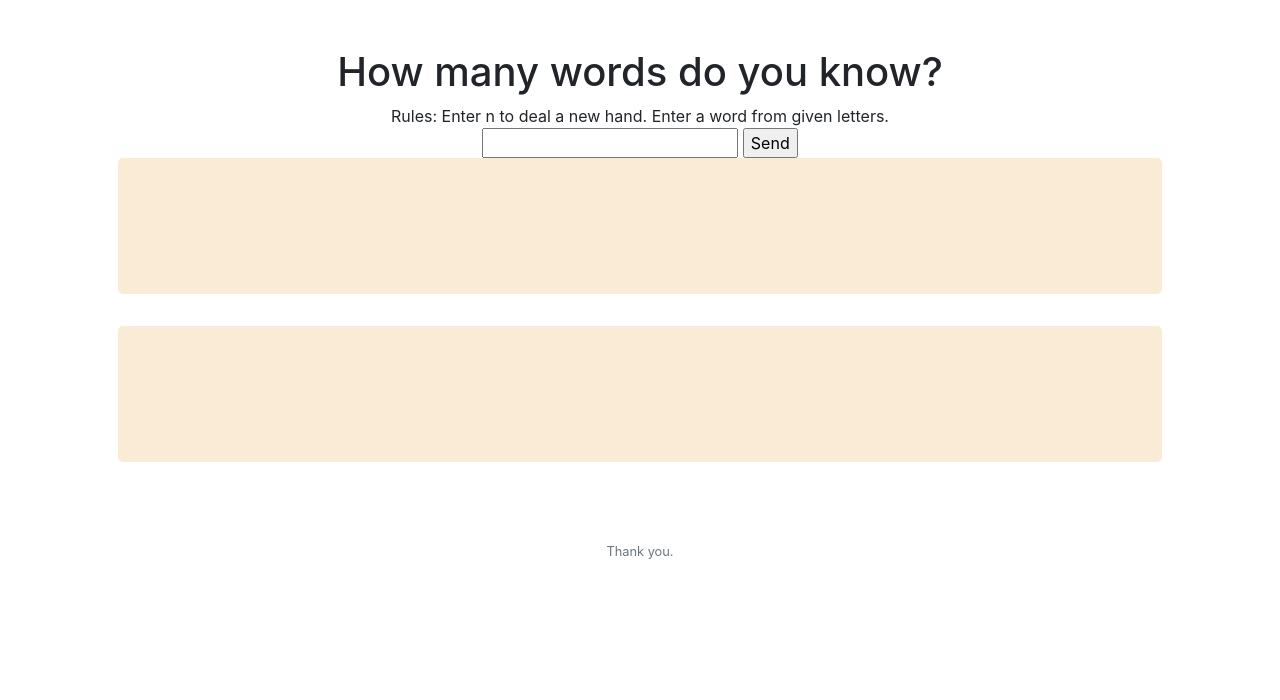
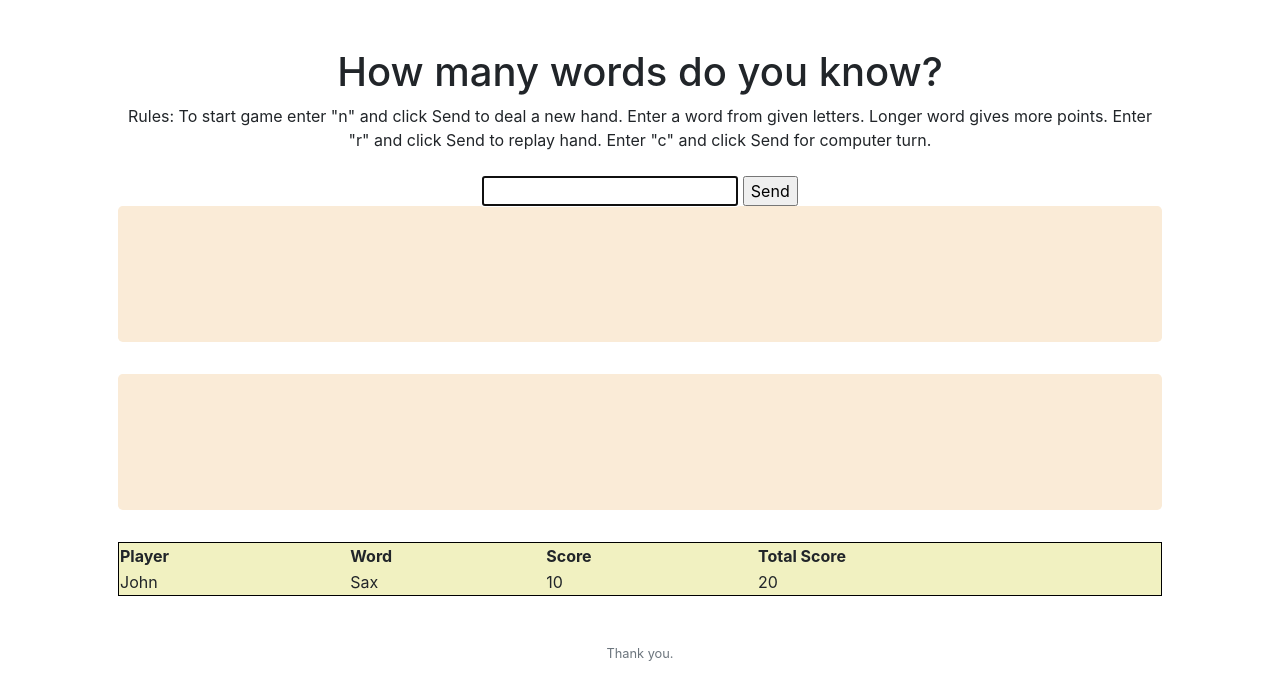
Before and after one commit to tolmachina/FinalProjectCS50, a Flask app: template templates/thru.html in a window 1280 px wide. Shown: the part 74-774 px from the top of the page. Run offline with Flask 2, Linux system fonts and the light colour scheme; the template is opened without the code that fills it, so the values that code supplies are empty; parts of the project's set-up code (start-up, migrations or seed data) failed here and were passed over; some libraries are stand-ins or nearby versions.

Commit message:
Done computer and dictionary. Next to Database.

```diff
--- a/app.py
+++ b/app.py
@@ -1,9 +1,10 @@
-from ps4a import playGame
-from ps4a import HAND_SIZE, dealHand
+from PyDictionary import PyDictionary
+
 from ps4a import *
 from ps4b import *
 
-from cs50 import SQL
+import sqlite3
+
 from flask import Flask, flash, redirect, render_template, request, session, jsonify
 from tempfile import mkdtemp
 from flask_session import Session
@@ -22,7 +23,23 @@ from helpers import apology, login_required
 app = Flask(__name__)
 app.config["TEMPLATES_AUTO_RELOAD"] = True
 app.secret_key="verysecret"
-# db = SQL("sqlite:///data.db")
+# con = sqlite3.connect('data.db')
+# cur = con.cursor()
+# con.close()
+
+# # Create table
+# cur.execute('''CREATE TABLE stocks
+#                (date text, trans text, symbol text, qty real, price real)''')
+
+# # Insert a row of data
+# cur.execute("INSERT INTO stocks VALUES ('2006-01-05','BUY','RHAT',100,35.14)")
+
+# # Save (commit) the changes
+# con.commit()
+
+# # We can also close the connection if we are done with it.
+# # Just be sure any changes have been committed or they will be lost.
+#
 
 @app.route("/", methods=["GET", "POST"])
 def index():
@@ -42,13 +59,13 @@ def index():
 def about():
     return render_template("about.html")
 
-totalscore = 0
+
 
 
 @app.route("/thru", methods=['GET', 'POST'])
 def thru():
     wordList = loadWords()
-
+    dictionary=PyDictionary()
     if request.method == 'GET':
         # hand = request.args.get('hand')
         return render_template("thru.html")
@@ -58,22 +75,44 @@ def thru():
             out ="You send a blank form"
             mes =""
         else:
+            HAND_SIZE = 6
+
             if userInp== 'n':
                 hand = dealHand(HAND_SIZE)
+                session["hand"] = hand
+                session["hand_copy"] = hand.copy()
+                totalscore = 0
+                session['score'] = 0
+                out = displayHand(hand)
+                mes = "New Hand Dealt"
+                return jsonify(out +"@"+ mes)
+
+            elif userInp== 'r':
+                hand = session['hand_copy']
+                print("copy ", hand)
                 session["hand"] = hand
                 totalscore = 0
                 session['score'] = 0
                 out = displayHand(hand)
-                mes = "New Hand Dealt"
-            # if userInp == 'c':
-            #     hand = dealHand(HAND_SIZE)
-            #     session["hand"] = hand
-            #     totalscore = 0
-            #     session['score'] = 0
-            #     out = displayHand(hand)
-            #     mes = "New Hand Dealt"
-            #     mes, hand, totalscore = compPlayHand(hand, wordList, HAND_SIZE, totalScore)
+                mes = "Hand replayed"
+                return jsonify(out +"@"+ mes)
 
+            elif userInp == 'c':
+                wordDict = getWordDict(wordList, HAND_SIZE)
+                hand = session["hand"]
+                totalscore = session['score']
+                mes, hand, totalscore = compPlayHand(hand, wordList, HAND_SIZE, totalscore, wordDict)
+                word = mes.split(" ")[1]
+                meaning = dictionary.meaning(word)
+                if meaning != None:
+                    meaning= "Definition: " + str(list(meaning.values()))[2:-1]
+                else:
+                    meaning = ""
+                print("computer plays hand ", hand)
+                session['score'] = totalscore
+                session["hand"] = hand
+                out = displayHand(hand)
+                return jsonify(out +"@"+ mes + "@" + meaning)
 
             else:
                 hand = session["hand"]
@@ -82,8 +121,8 @@ def thru():
                 session['score'] = totalscore
                 session["hand"] = hand
                 out = displayHand(hand)
+                return jsonify(out +"@"+ mes)
 
-        return jsonify(out +" "+ mes)
 
 if __name__ == "__main__":
     app.run(debug=True)
--- a/ps4a.py
+++ b/ps4a.py
@@ -7,7 +7,7 @@ import string
 
 VOWELS = 'aeiou'
 CONSONANTS = 'bcdfghjklmnpqrstvwxyz'
-HAND_SIZE = 15
+
 
 SCRABBLE_LETTER_VALUES = {
     'a': 1, 'b': 3, 'c': 3, 'd': 2, 'e': 1, 'f': 4, 'g': 2, 'h': 4, 'i': 1, 'j': 8, 'k': 5, 'l': 1, 'm': 3, 'n': 1, 'o': 1, 'p': 3, 'q': 10, 'r': 1, 's': 1, 't': 1, 'u': 1, 'v': 4, 'w': 4, 'x': 8, 'y': 4, 'z': 10
--- a/static/styles.css
+++ b/static/styles.css
@@ -81,7 +81,18 @@ output {
     font-size: xx-large;
   }
 
-.jumbotron {
+.jumbotron
+{
     text-align: center;
     background-color: antiquewhite;
 }
+
+.scoreboard
+{
+    width:100%;
+    border: 1px solid black;
+    border-collapse: collapse;
+    padding: 15px;
+    text-align: left;
+    background-color: #f1f1c1;
+}
--- a/templates/layout.html
+++ b/templates/layout.html
@@ -10,7 +10,7 @@
         <!-- http://getbootstrap.com/docs/4.5/ -->
         <link rel="stylesheet" href="https://cdn.jsdelivr.net/npm/bootstrap@4.5.3/dist/css/bootstrap.min.css" integrity="sha384-TX8t27EcRE3e/ihU7zmQxVncDAy5uIKz4rEkgIXeMed4M0jlfIDPvg6uqKI2xXr2" crossorigin="anonymous">
 
-        <link href="/static/styles.css" rel="stylesheet">
+        <link rel="stylesheet" type="text/css" href="static/styles.css?<?=filemtime('styles.css');?>">
 
         <!-- http://getbootstrap.com/docs/4.5/ -->
         <script src="https://code.jquery.com/jquery-3.5.1.slim.min.js" integrity="sha384-DfXdz2htPH0lsSSs5nCTpuj/zy4C+OGpamoFVy38MVBnE+IbbVYUew+OrCXaRkfj" crossorigin="anonymous"></script>
--- a/templates/thru.html
+++ b/templates/thru.html
@@ -9,24 +9,23 @@ Thru
     How many words do you know?
 </h1>
 <div>
-    Rules: Enter n to deal a new hand. Enter a word from given letters.
+    Rules: To start game enter "n" and click Send to deal a new hand. Enter a word from given letters. Longer word gives more points.
+    Enter "r" and click Send to replay hand.
+    Enter "c" and click Send for computer turn.
     <!-- <button type="button" id="new_hand_button">Click Me!</button> -->
 </div>
-
-
-
+<br>
 
 <div id="userInpDiv" class="data_entry">
     <form action="{{ url_for('thru') }}" method="post" id="userInpForm" enctype="multipart/form-data">
 
-        <input name="userInp" autocomplete="off" class="input_box">
+        <input name="userInp" autocomplete="off" autofocus="on" class="input_box">
 
         <input id="checkThroughputRate" type="submit" class='new-button-data' value="Send">
 
 
     </form>
 </div>
-
 
 <div class="jumbotron">
     <h1 id="interface" class="display-4"></h1>
@@ -35,6 +34,23 @@ Thru
 <div class="jumbotron">
     <h1 id="messages" class="display-4"></h1>
 </div>
+
+<table class="scoreboard">
+    <thead>
+        <tr>
+            <th>Player</th>
+            <th>Word</th>
+            <th>Score</th>
+            <th>Total Score</th>
+        </tr>
+    </thead>
+    <tr>
+        <td>John</td>
+        <td>Sax</td>
+        <td>10</td>
+        <td>20</td>
+    </tr>
+</table>
 
 <script type="text/javascript">
     $(function () {
@@ -52,8 +68,9 @@ Thru
                 contentType: false,
                 success: function (data) {
                     console.log(data);
-                    document.getElementById('interface').innerText = data.split(" ")[0];
-                    document.getElementById('messages').innerText = data.split(" ").slice(1).join(" ");
+                    document.getElementById('interface').innerText = data.split("@")[0];
+                    document.getElementById('messages').innerText = data.split("@").slice(1).join(" ");
+                    document.getElementById("userInpForm").reset();
                 }
             });
         });
```
Also changed, not shown: ps4b.py (+11 -9 lines), query.sql (added, +8 -0 lines), data.db.
